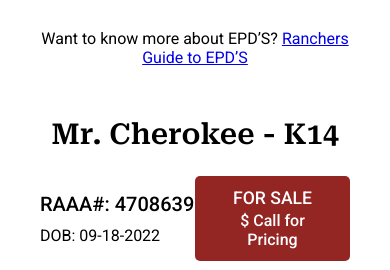
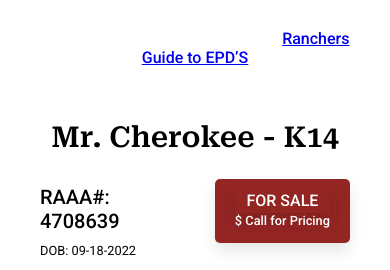
Before and after one commit to esteban24munoz/SpringHillsRanch, a PHP site: page /dynamic/cattle.html in a window 390 px wide; the page is wider, and only the part inside the window is pictured. Shown: the part 753-1023 px from the top of that part. Run offline with PHP 8.4, Linux system fonts and the light colour scheme; some libraries are stand-ins or nearby versions.

Commit message:
modify padding on For-sale-btn and learn-more-btn

```diff
--- a/src/dynamic/cattle.css
+++ b/src/dynamic/cattle.css
@@ -128,17 +131,29 @@
     text-align: center;
     border-radius: 5px;
     margin-bottom: 50px;
+    text-align: center;
+    box-shadow: 0px 8px 15px rgba(0, 0, 0, 0.1);
+    transition: all 0.3s ease 0s;
+    position: relative;
 }
+/*
+.forSale-btn.forSale-phone::after{
+    content: "417-737-BEEF (2333)";
+    position: absolute;
+} */
+
 
 .forSale-btn h5{
-    font-size: clamp(1.1rem, 2.5vw, 1.8rem);
+    font-size: clamp(1rem, 2.5vw, 1.8rem);
     font-weight: var(--fw-bold);
     color: var(--clr-light);
     padding-bottom: 5px;
+    box-shadow: 0px 8px 15px rgba(0, 0, 0, 0.1);
+    transition: all 0.3s ease 0s;
 }
 
 .forSale-btn p{
-    font-size: clamp(1rem, 2.5vw, 1.25rem);
+    font-size: clamp(0.8rem, 2vw, 1.25rem);
     font-weight: var(--fw-bold);
     color: var(--clr-light);
 }
@@ -194,31 +226,28 @@
 
     .text-wrap{
         text-align: left;
+        flex-basis: 40%;
     }
 
     .raaa{
         padding-bottom: 10px;
     }
 
-    .small-btn{
-        padding: 12px 30px;
-        margin-bottom: 50px;
+    /* FOR SALE-BTN */
+
+    .forSale-s-btn{
+        padding: 12px 20px;
     }
 
-    .forSale-btn h5{
+    .forSale-s-btn h5, p{
         font-weight: var(--fw-bold);
         color: var(--clr-light);
         padding-bottom: 3px;
     }
 
-    .forSale-btn p{
-        font-weight: var(--fw-bold);
-        color: var(--clr-light);
-    }
 
-
-    /* SmallBTN  */
-    .smallBtn{
+    /* LEARN-BTN  */
+    .learn-smallBtn{
         display: block;
         background-color: var(--clr-primary);
         padding: 25px 80px;
--- a/src/dynamic/cattle.html
+++ b/src/dynamic/cattle.html
@@ -133,7 +133,7 @@
             </div>
           </div>
               <!-- SHOW UP-SMALL SCREEN -->
-          <div class="smallBtn">
+          <div class="learn-smallBtn">
             <a href="#">LEARN MORE</a>
           </div>
         </div>
@@ -145,7 +145,7 @@
           <h4 class="dob">DOB: 09-18-2022</h4>
 
           <!-- FOR SALE -->
-          <div class="forSale-btn">
+          <div class="forSale-btn forSale-phone">
             <h5>FOR SALE</h5>
             <p>$ Call for Pricing</p>
           </div>
@@ -166,7 +166,7 @@
                 <h4 class="dob">DOB: 09-18-2022</h4>
               </div>
               <!-- FOR SALE -->
-              <div class="forSale-btn small-btn" style="flex-basis:50%;">
+              <div class="forSale-btn forSale-s-btn">
                 <h5>FOR SALE</h5>
                 <p>$ Call for Pricing</p>
               </div>
@@ -178,14 +178,44 @@
         <!-- GALLERY SCRIPT -->
         <script>
           let mainImg = document.getElementById('mainImg');
-          let smallImg = document.getElementsByClassName('small-img');
+          let smallImg = document.querySelectorAll('.small-img');
 
-          smallImg[0].onclick = function(){
+          // function displayImg(smallImg, mainImg){
+
+          //   for(let i = 0; i < smallImg.length; i++){
+          //     smallImg[i].addEventListener('click', function(){
+
+          //       for(let j = 0; j < smallImg.length; j++){
+          //         smallImg[j].style.opacity = 1;
+          //       }
+
+          //       //set opacity to 0.8 for clicked element
+          //       this.style.opacity = 0.8;
+          //       //update mainImg src
+          //       mainImg.src = this.src;
+          //     });
+          //   }
+
+
+            // smallImg.forEach(element => {
+            //   smallImg[element].addEventListener('click', function(){
+            //     mainImg.src = smallImg[element].src;
+            //     smallImg[element].style.opacity = 0.8;
+            //   });
+
+            // });
+          // }
+
+            smallImg[0].addEventListener('click', function(){
               mainImg.src = smallImg[0].src;
-          };
+            });
 
             smallImg[1].addEventListener('click', function(){
               mainImg.src = smallImg[1].src;
+              // smallImg[1].style.opacity = 0.8;
+              // smallImg[1].addEventListener('blur', function(){
+              //   smallImg[1].style.opacity = 1;
+              // });
             });
 
             smallImg[2].addEventListener('click', function(){
@@ -195,6 +225,7 @@
             smallImg[3].addEventListener('click', function(){
               mainImg.src = smallImg[3].src;
             });
+
         </script>
 </section>
 
```
Also changed, not shown: other parts of src/dynamic/cattle.css (+28 -8 lines). Lines whose indentation alone changed are shown as unchanged.
